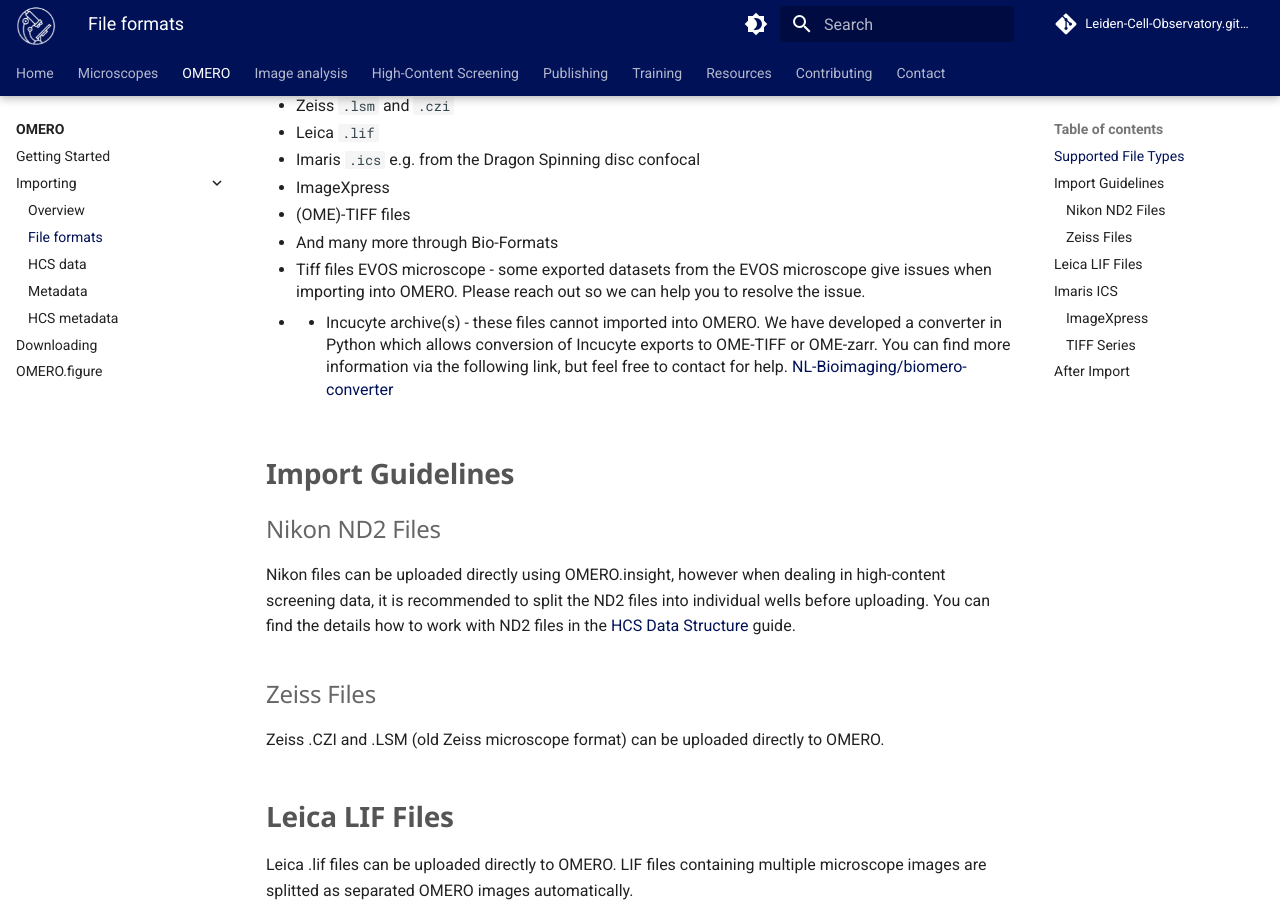
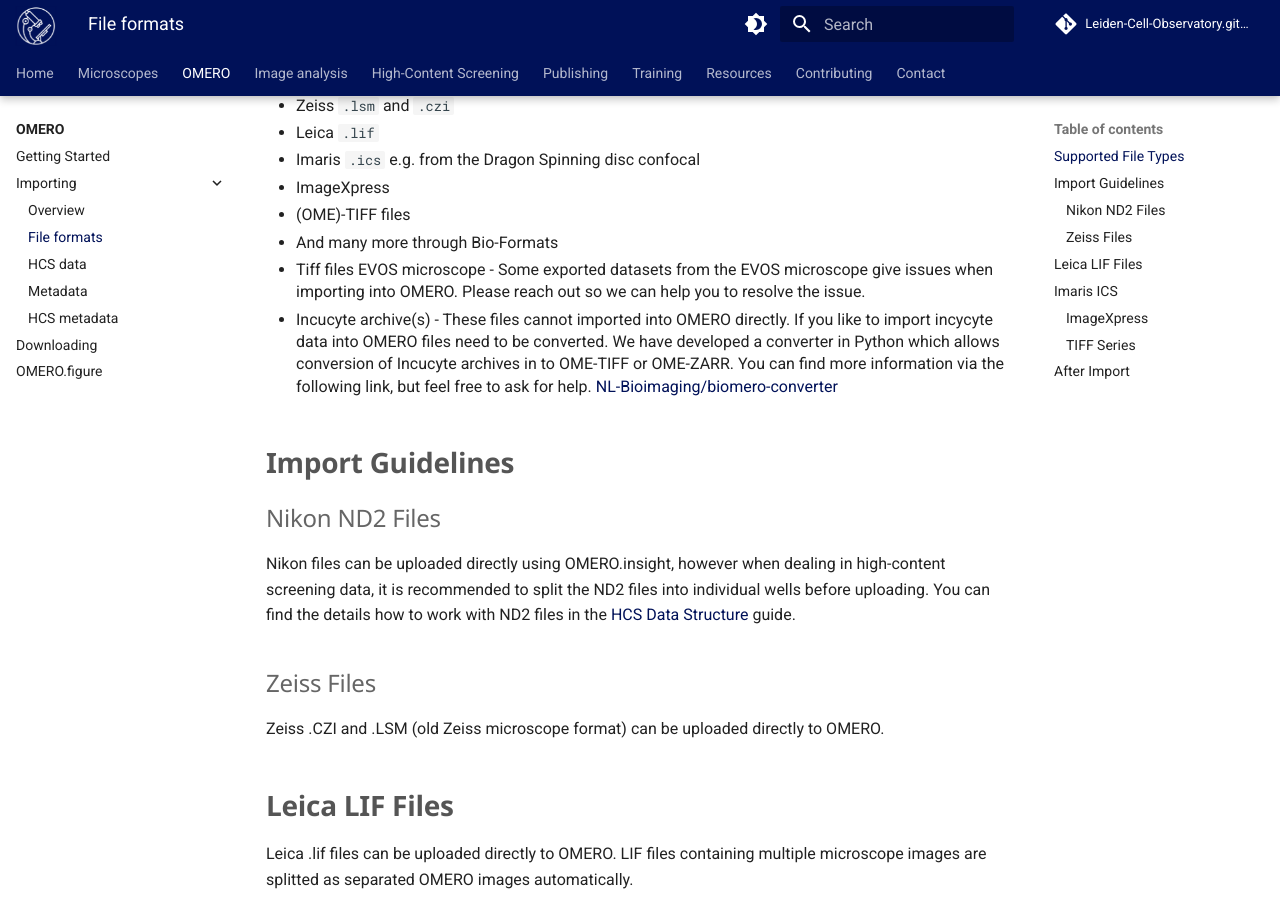
Before and after one commit to Leiden-Cell-Observatory/Leiden-Cell-Observatory.github.io, an MkDocs documentation site: the page built from docs/omero/importing/microscope-files.md, in a window 1280 px wide and 900 px high, scrolled down 553 px. Built offline with MkDocs 1.6.1 and Material for MkDocs 9.7.7, drawn with Linux system fonts in a browser that asks for light colours; comment, search, counter and statistics services are not loaded.

Commit message:
Update microscope-files.md

```diff
--- a/docs/omero/importing/microscope-files.md
+++ b/docs/omero/importing/microscope-files.md
@@ -17,8 +17,8 @@
    - ImageXpress
    - (OME)-TIFF files
    - And many more through Bio-Formats
-   - Tiff files EVOS microscope - some exported datasets from the EVOS microscope give issues when importing into OMERO. Please reach out so we can help you to resolve the issue.
-   - - Incucyte archive(s) - these files cannot imported into OMERO. We have developed a converter in Python which allows conversion of Incucyte exports to OME-TIFF or OME-zarr. You can find more information via the following link, but feel free to contact for help. [NL-Bioimaging/biomero-converter](https://github.com/NL-BioImaging/biomero-converter )
+   - Tiff files EVOS microscope - Some exported datasets from the EVOS microscope give issues when importing into OMERO. Please reach out so we can help you to resolve the issue.
+   - Incucyte archive(s) - These files cannot imported into OMERO directly. If you like to import incycyte data into OMERO files need to be converted. We have developed a converter in Python which allows conversion of Incucyte archives in to OME-TIFF or OME-ZARR. You can find more information via the following link, but feel free to ask for help. [NL-Bioimaging/biomero-converter](https://github.com/NL-BioImaging/biomero-converter )
 
 ## Import Guidelines
 
```
